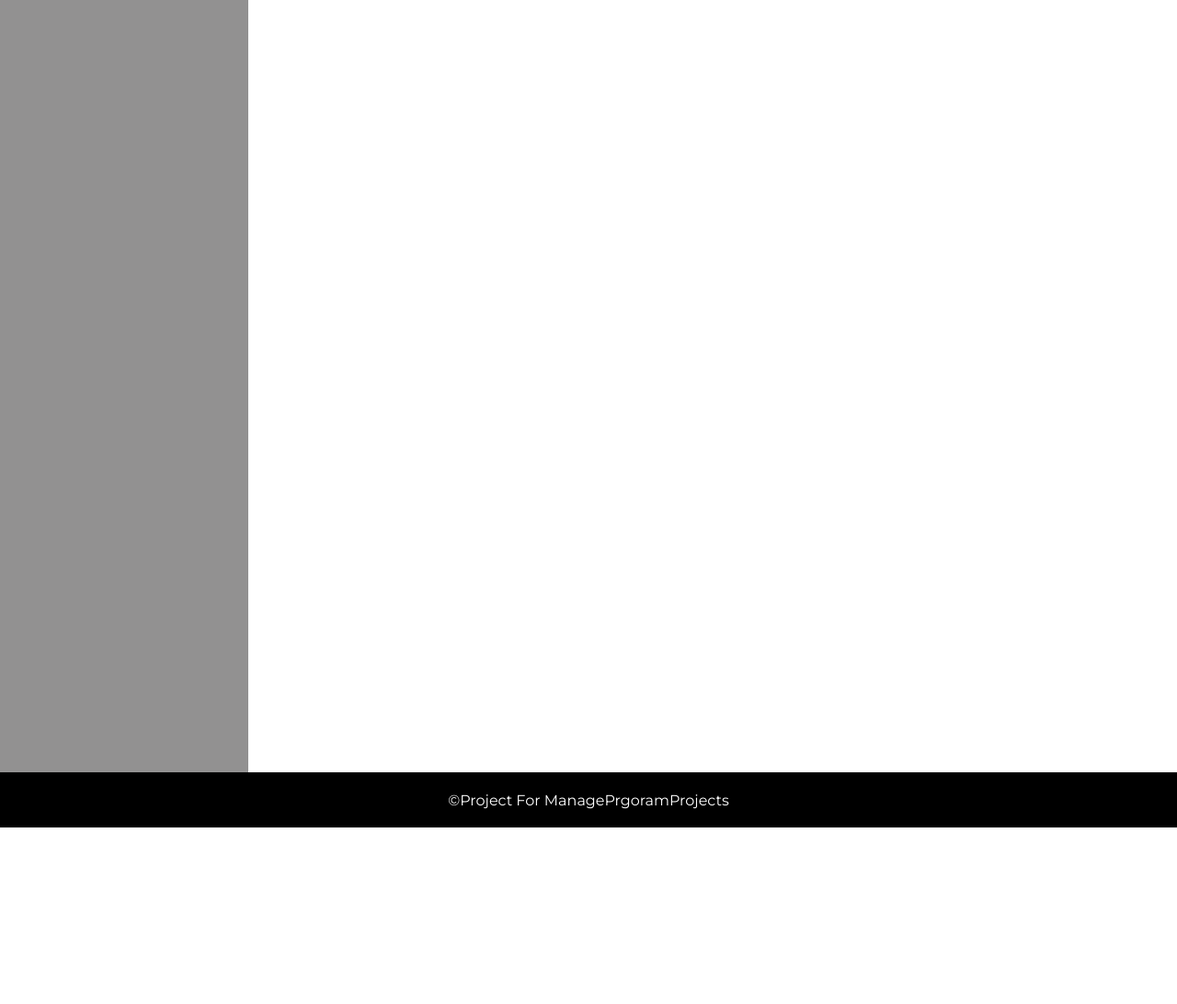
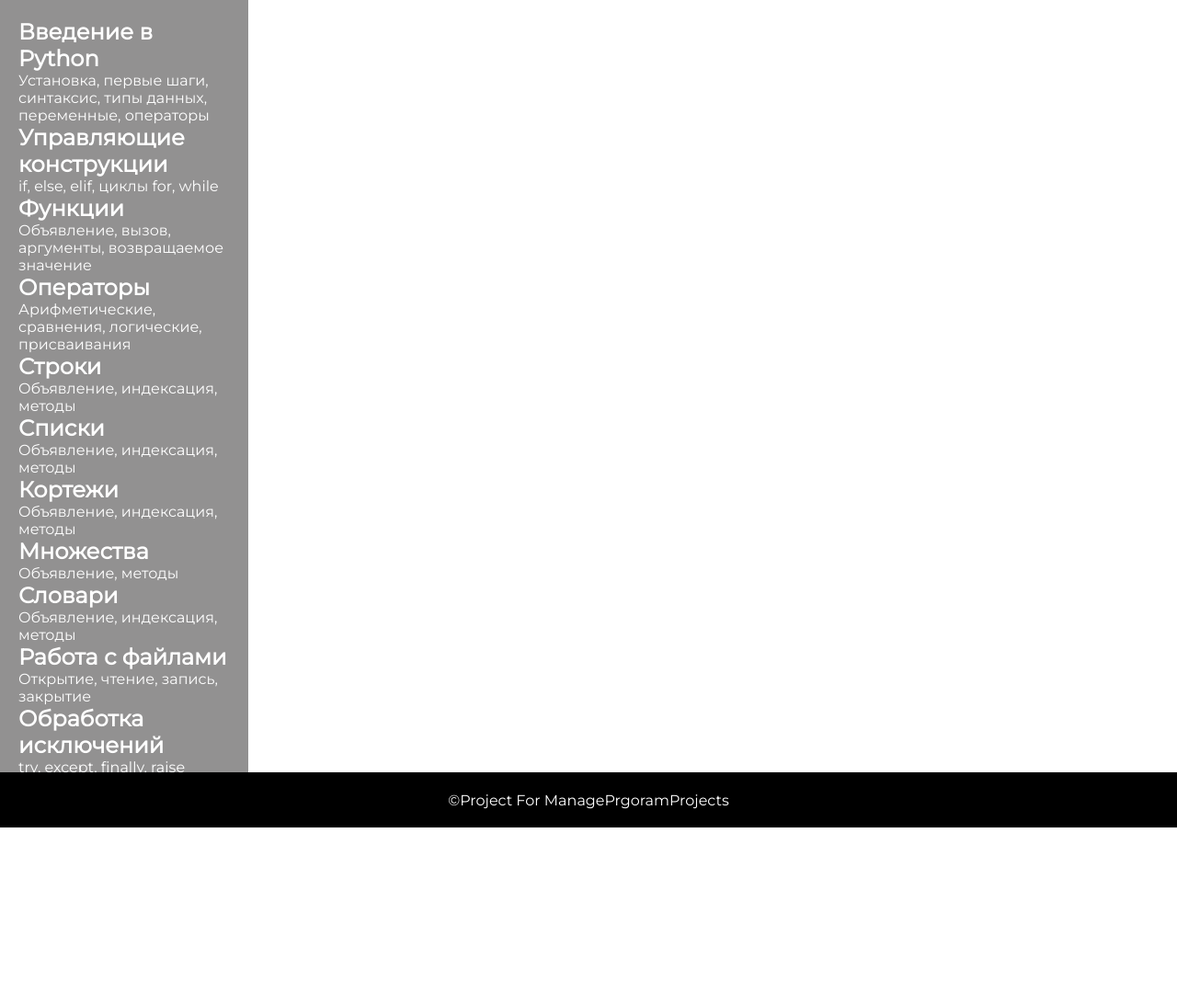
Before and after one commit to MatveyMahlyshev/CodoLingua, a Django app: template django/codolangua/codelang/templates/codelang/topic-page.html in a window 1280 px wide. Shown: the part 96-1188 px from the top of the page at 92% size. Before the commit the page ends 996 px from the top, so only its background shows below. Run offline with Django 4.2, Linux system fonts and the light colour scheme; the template is opened without the code that fills it: values that come from a table or form of the project are taken from there, others are empty; data comes from the database, SQL or seed files in the repository; both versions use the stored data as it was after the commit.

Commit message:
dynamic fill aside

```diff
--- a/django/codolangua/codelang/templates/codelang/topic-page.html
+++ b/django/codolangua/codelang/templates/codelang/topic-page.html
@@ -1,14 +1,21 @@
 {% extends 'base.html' %} {%load static%}
 {% block link %}
 <link
-      type="text/css"
-      href="{% static 'codelang/css/topicPage.css' %}"
-      rel="stylesheet"
-    />
+        type="text/css"
+        href="{% static 'codelang/css/topicPage.css' %}"
+        rel="stylesheet"
+/>
 {%endblock%}
 {% block content %}
 <aside class="topic-sections">
-    <div></div>
+    <div>
+        {% for t in topics %}
+        <a href="{% url 'python-topic' %}" class="topics">
+            <h2>{{ t.topic_title}}</h2>
+            <div>{{ t.topic_content }}</div>
+        </a>
+        {% endfor %}
+    </div>
 </aside>
 <main>
 
--- a/django/codolangua/codelang/views.py
+++ b/django/codolangua/codelang/views.py
@@ -134,5 +134,9 @@
     return render(request, 'codelang/html-css-page.html', context=data)
 
 def show_topic_page(request):
-    data = {'title': f'Теория тема1'}
+    language = Language.objects.get(title='Python')
+    topics = Topic.objects.filter(programming_languages=language, pk=1)
+    print(topics)
+    data = {'title': f'Теория тема1',
+            'topics': topics}
     return render(request, 'codelang/topic-page.html', context=data)
```
Also changed, not shown: django/codolangua/db.sqlite3.
